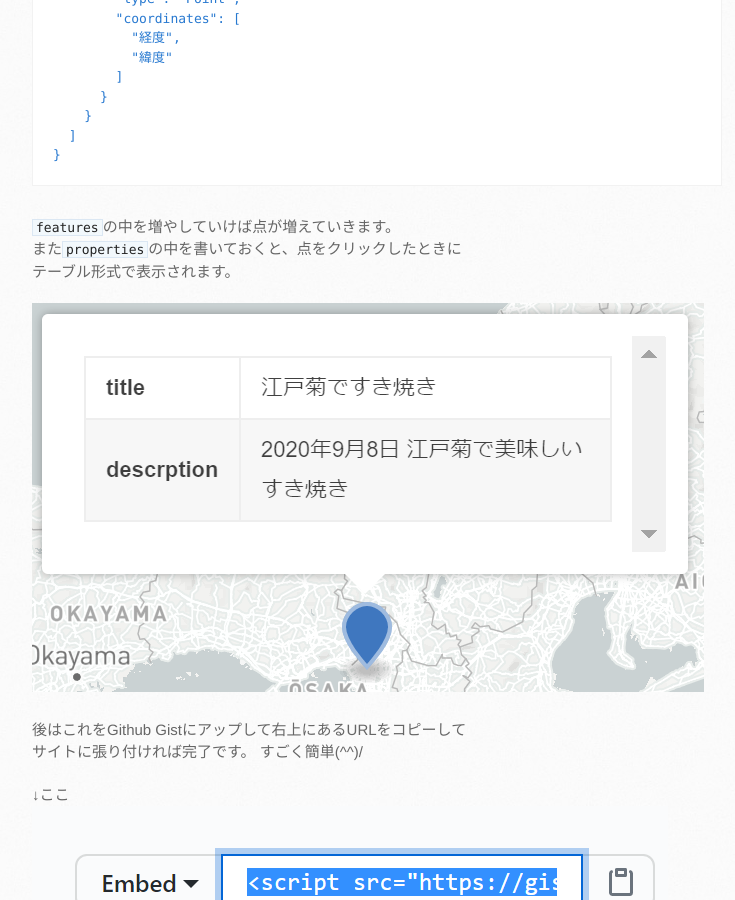
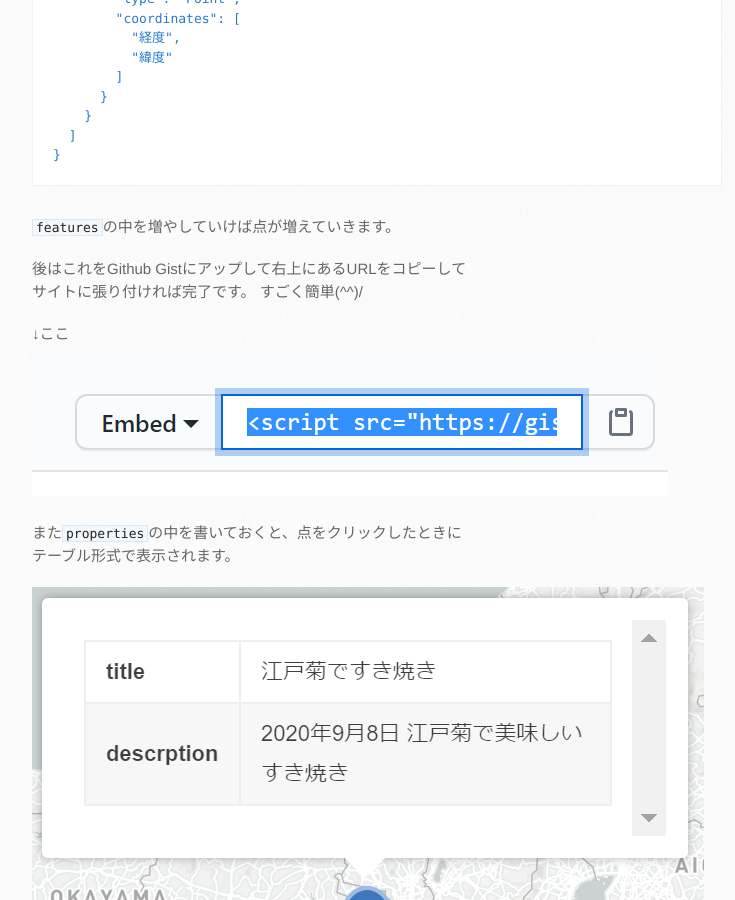
Before and after one commit to mtaketani113/mtaketani113.github.io, a Jekyll site: the page built from it/github/travel.md, in a window 1280 px wide and 900 px high, scrolled down 1032 px. Shown: the whole window, without its empty margins (138-873 px from the left). Built offline with Jekyll 4.4.1, drawn with Linux system fonts in a browser that asks for light colours; comment, search, counter and statistics services are not loaded; the repository's description, which GitHub fills in, is left out; part of the change alters nothing that is shown.

Commit message:
説明文の場所を変更

````diff
--- a/it/github/travel.md
+++ b/it/github/travel.md
@@ -41,10 +41,6 @@ Github GistにGeoJsonを記載すると地図上に点を打ったりできま
 ```
 
 `features`の中を増やしていけば点が増えていきます。
-また`properties`の中を書いておくと、点をクリックしたときに
-テーブル形式で表示されます。
-
-![propertiesの効果](/images/it/github/mapProperties.png)
 
 後はこれをGithub Gistにアップして右上にあるURLをコピーして
 サイトに張り付ければ完了です。
@@ -53,5 +49,10 @@ Github GistにGeoJsonを記載すると地図上に点を打ったりできま
 ↓ここ
 ![地図の埋め込みスクリプト](/images/it/github/mapEmbedScript.png)
 
+また`properties`の中を書いておくと、点をクリックしたときに
+テーブル形式で表示されます。
+
+![propertiesの効果](/images/it/github/mapProperties.png)
+
 他にも線を書いたり面を書いたりもできるみたいなので、
 機会があったら挑戦してみようと思います。
````
